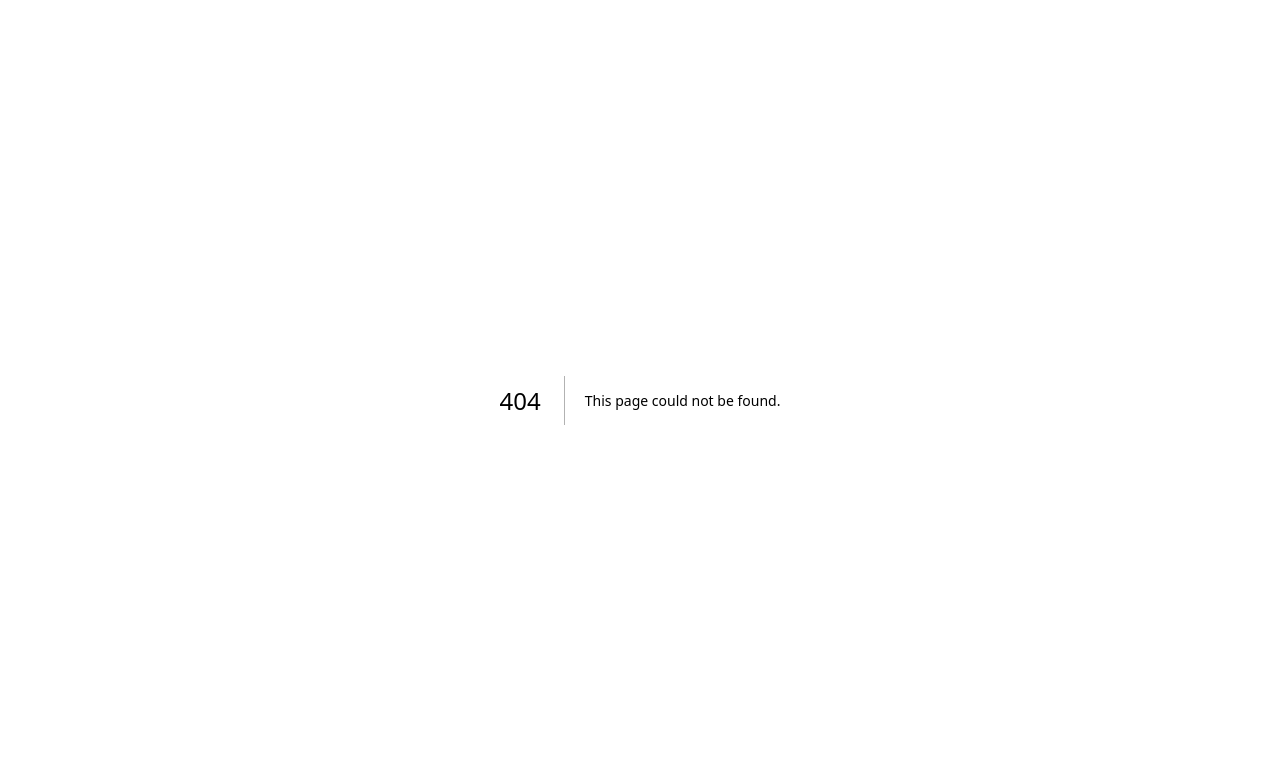
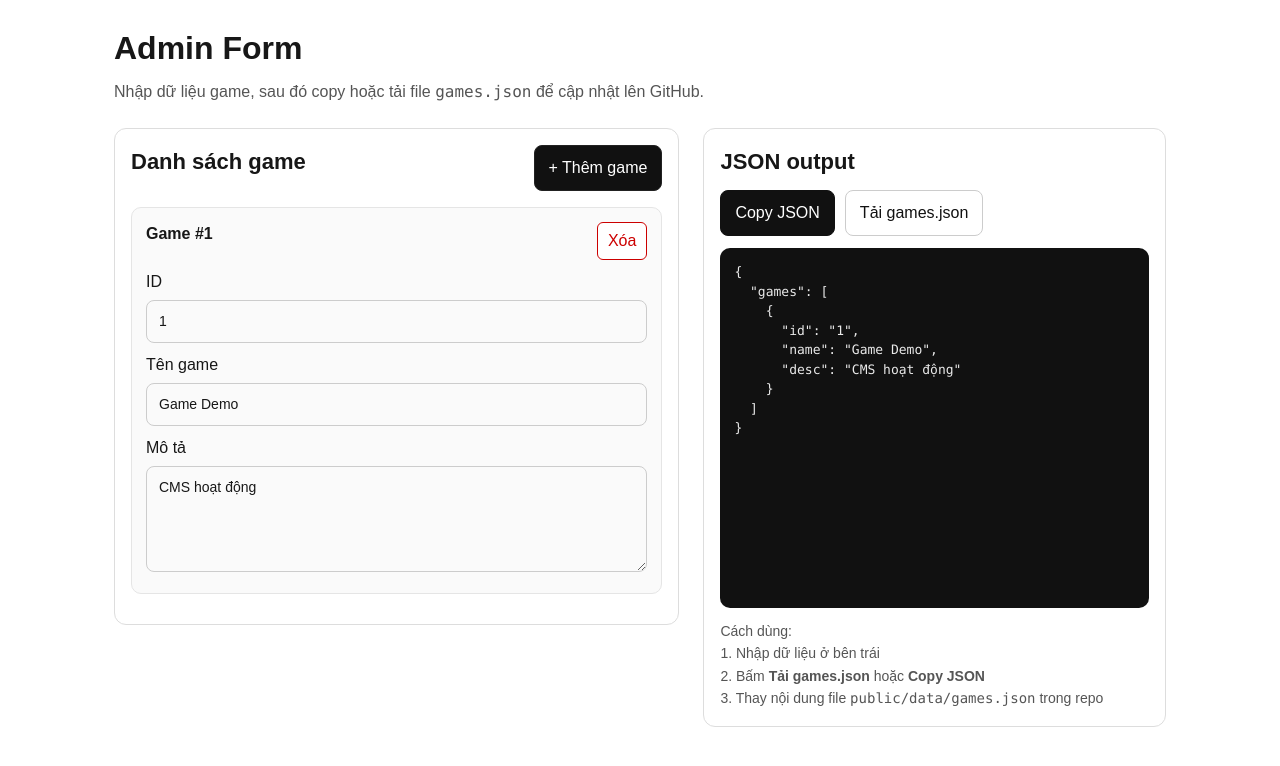
Before and after one commit to akunmljuta0-byte/mrb, a Next.js app: page /admin in a window 1280 px wide. Before the commit this address had no page. Shown: the top 766 px of the page. Built offline with nearby package versions, Linux system fonts and the light colour scheme.

Commit message:
Create page.tsx

```diff
--- /dev/null
+++ b/app/admin/page.tsx
@@ -0,0 +1,279 @@
+"use client";
+
+import { useMemo, useState } from "react";
+
+type GameItem = {
+  id: string;
+  name: string;
+  desc: string;
+};
+
+type GamesData = {
+  games: GameItem[];
+};
+
+const emptyGame = (): GameItem => ({
+  id: "",
+  name: "",
+  desc: "",
+});
+
+export default function AdminPage() {
+  const [games, setGames] = useState<GameItem[]>([
+    {
+      id: "1",
+      name: "Game Demo",
+      desc: "CMS hoạt động",
+    },
+  ]);
+
+  const [copied, setCopied] = useState(false);
+
+  const jsonOutput = useMemo<GamesData>(() => ({ games }), [games]);
+
+  const prettyJson = useMemo(
+    () => JSON.stringify(jsonOutput, null, 2),
+    [jsonOutput]
+  );
+
+  function updateGame(index: number, key: keyof GameItem, value: string) {
+    setGames((prev) => {
+      const next = [...prev];
+      next[index] = { ...next[index], [key]: value };
+      return next;
+    });
+  }
+
+  function addGame() {
+    setGames((prev) => [...prev, emptyGame()]);
+  }
+
+  function removeGame(index: number) {
+    setGames((prev) => prev.filter((_, i) => i !== index));
+  }
+
+  async function copyJson() {
+    try {
+      await navigator.clipboard.writeText(prettyJson);
+      setCopied(true);
+      setTimeout(() => setCopied(false), 1500);
+    } catch {
+      setCopied(false);
+    }
+  }
+
+  function downloadJson() {
+    const blob = new Blob([prettyJson], { type: "application/json" });
+    const url = URL.createObjectURL(blob);
+
+    const a = document.createElement("a");
+    a.href = url;
+    a.download = "games.json";
+    a.click();
+
+    URL.revokeObjectURL(url);
+  }
+
+  return (
+    <div style={{ maxWidth: 1100, margin: "0 auto", padding: 24 }}>
+      <h1 style={{ fontSize: 32, fontWeight: 700, marginBottom: 8 }}>
+        Admin Form
+      </h1>
+      <p style={{ marginBottom: 24, color: "#555" }}>
+        Nhập dữ liệu game, sau đó copy hoặc tải file <code>games.json</code> để
+        cập nhật lên GitHub.
+      </p>
+
+      <div
+        style={{
+          display: "grid",
+          gridTemplateColumns: "1.1fr 0.9fr",
+          gap: 24,
+          alignItems: "start",
+        }}
+      >
+        <div
+          style={{
+            border: "1px solid #ddd",
+            borderRadius: 12,
+            padding: 16,
+            background: "#fff",
+          }}
+        >
+          <div style={{ display: "flex", justifyContent: "space-between", marginBottom: 16 }}>
+            <h2 style={{ fontSize: 22, fontWeight: 600 }}>Danh sách game</h2>
+            <button
+              onClick={addGame}
+              style={{
+                padding: "10px 14px",
+                borderRadius: 8,
+                border: "1px solid #222",
+                background: "#111",
+                color: "#fff",
+                cursor: "pointer",
+              }}
+            >
+              + Thêm game
+            </button>
+          </div>
+
+          {games.map((game, index) => (
+            <div
+              key={index}
+              style={{
+                border: "1px solid #e5e5e5",
+                borderRadius: 10,
+                padding: 14,
+                marginBottom: 14,
+                background: "#fafafa",
+              }}
+            >
+              <div style={{ display: "flex", justifyContent: "space-between", marginBottom: 10 }}>
+                <strong>Game #{index + 1}</strong>
+                <button
+                  onClick={() => removeGame(index)}
+                  style={{
+                    padding: "6px 10px",
+                    borderRadius: 6,
+                    border: "1px solid #c00",
+                    background: "#fff",
+                    color: "#c00",
+                    cursor: "pointer",
+                  }}
+                >
+                  Xóa
+                </button>
+              </div>
+
+              <label style={{ display: "block", marginBottom: 10 }}>
+                <div style={{ marginBottom: 6 }}>ID</div>
+                <input
+                  value={game.id}
+                  onChange={(e) => updateGame(index, "id", e.target.value)}
+                  placeholder="vd: game-001"
+                  style={inputStyle}
+                />
+              </label>
+
+              <label style={{ display: "block", marginBottom: 10 }}>
+                <div style={{ marginBottom: 6 }}>Tên game</div>
+                <input
+                  value={game.name}
+                  onChange={(e) => updateGame(index, "name", e.target.value)}
+                  placeholder="vd: Liên Quân"
+                  style={inputStyle}
+                />
+              </label>
+
+              <label style={{ display: "block" }}>
+                <div style={{ marginBottom: 6 }}>Mô tả</div>
+                <textarea
+                  value={game.desc}
+                  onChange={(e) => updateGame(index, "desc", e.target.value)}
+                  placeholder="Mô tả ngắn"
+                  rows={4}
+                  style={textareaStyle}
+                />
+              </label>
+            </div>
+          ))}
+        </div>
+
+        <div
+          style={{
+            border: "1px solid #ddd",
+            borderRadius: 12,
+            padding: 16,
+            background: "#fff",
+            position: "sticky",
+            top: 20,
+          }}
+        >
+          <h2 style={{ fontSize: 22, fontWeight: 600, marginBottom: 12 }}>
+            JSON output
+          </h2>
+
+          <div style={{ display: "flex", gap: 10, marginBottom: 12 }}>
+            <button onClick={copyJson} style={primaryBtn}>
+              {copied ? "Đã copy" : "Copy JSON"}
+            </button>
+
+            <button onClick={downloadJson} style={secondaryBtn}>
+              Tải games.json
+            </button>
+          </div>
+
+          <pre
+            style={{
+              whiteSpace: "pre-wrap",
+              wordBreak: "break-word",
+              background: "#111",
+              color: "#eaeaea",
+              padding: 14,
+              borderRadius: 10,
+              minHeight: 360,
+              fontSize: 13,
+              overflow: "auto",
+            }}
+          >
+            {prettyJson}
+          </pre>
+
+          <div
+            style={{
+              marginTop: 12,
+              fontSize: 14,
+              color: "#555",
+              lineHeight: 1.6,
+            }}
+          >
+            Cách dùng:
+            <br />
+            1. Nhập dữ liệu ở bên trái
+            <br />
+            2. Bấm <strong>Tải games.json</strong> hoặc <strong>Copy JSON</strong>
+            <br />
+            3. Thay nội dung file <code>public/data/games.json</code> trong repo
+          </div>
+        </div>
+      </div>
+    </div>
+  );
+}
+
+const inputStyle: React.CSSProperties = {
+  width: "100%",
+  padding: "10px 12px",
+  borderRadius: 8,
+  border: "1px solid #ccc",
+  outline: "none",
+  fontSize: 14,
+};
+
+const textareaStyle: React.CSSProperties = {
+  width: "100%",
+  padding: "10px 12px",
+  borderRadius: 8,
+  border: "1px solid #ccc",
+  outline: "none",
+  fontSize: 14,
+  resize: "vertical",
+};
+
+const primaryBtn: React.CSSProperties = {
+  padding: "10px 14px",
+  borderRadius: 8,
+  border: "1px solid #111",
+  background: "#111",
+  color: "#fff",
+  cursor: "pointer",
+};
+
+const secondaryBtn: React.CSSProperties = {
+  padding: "10px 14px",
+  borderRadius: 8,
+  border: "1px solid #ccc",
+  background: "#fff",
+  color: "#111",
+  cursor: "pointer",
+};
```
